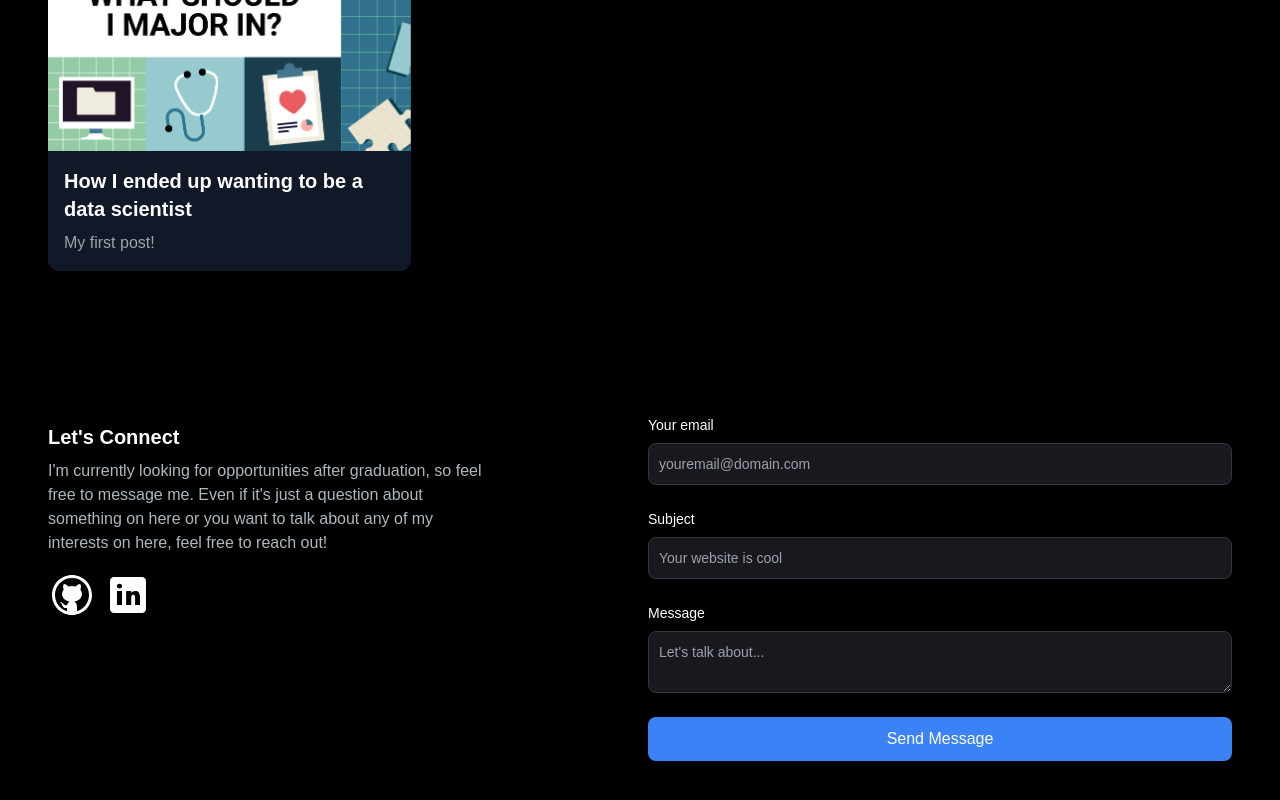
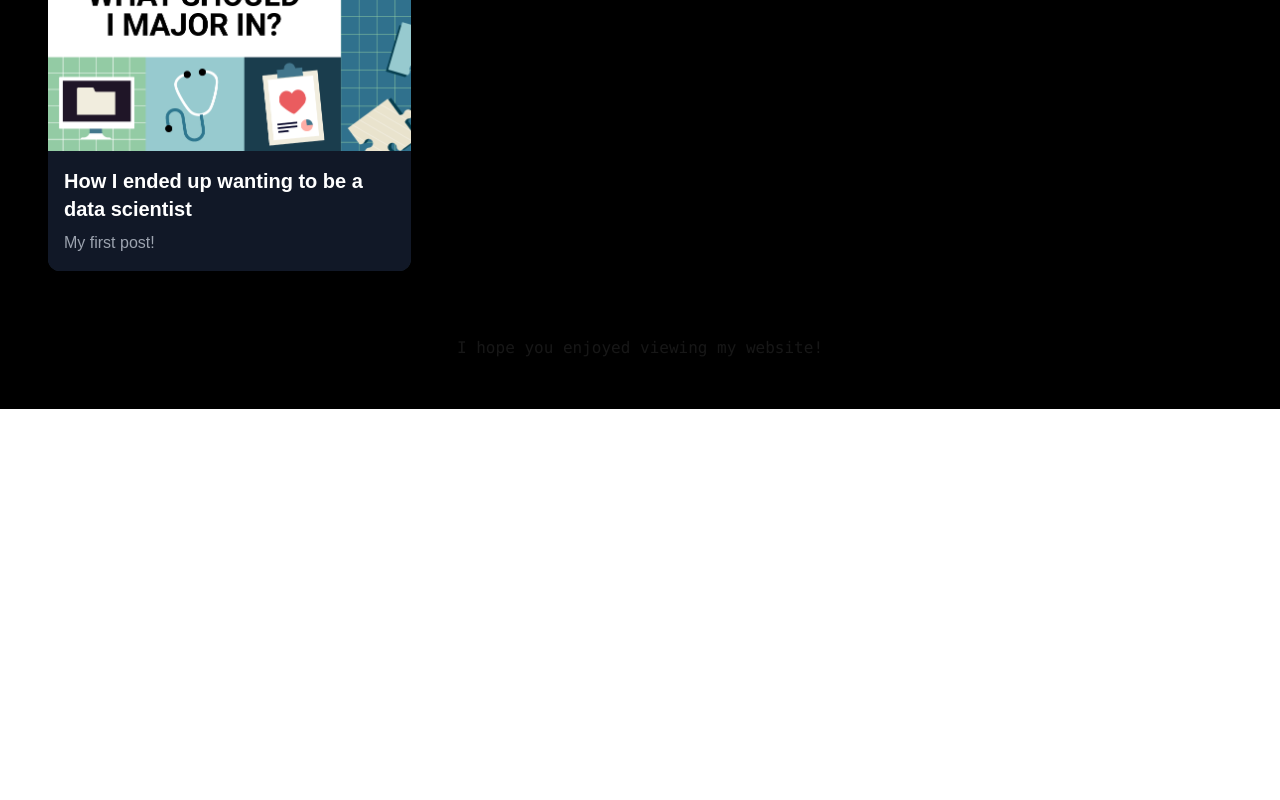
Before and after one commit to narenp12/portfolio_site, a Next.js app: page / in a window 1280 px wide. Shown: the part 1906-2706 px from the top of the page. After the commit the page ends 2315 px from the top, so only its background shows below. Built offline with nearby package versions, Linux system fonts and the light colour scheme.

Commit message:
Removing email section for now (need to figure out API)

```diff
--- a/src/app/page.js
+++ b/src/app/page.js
@@ -15,7 +15,6 @@ export default function Home() {
           <AboutSection />
           <Projects />
           <Blog />
-          <EmailSection />
         </div>
         <Footer />
       </main>
```
